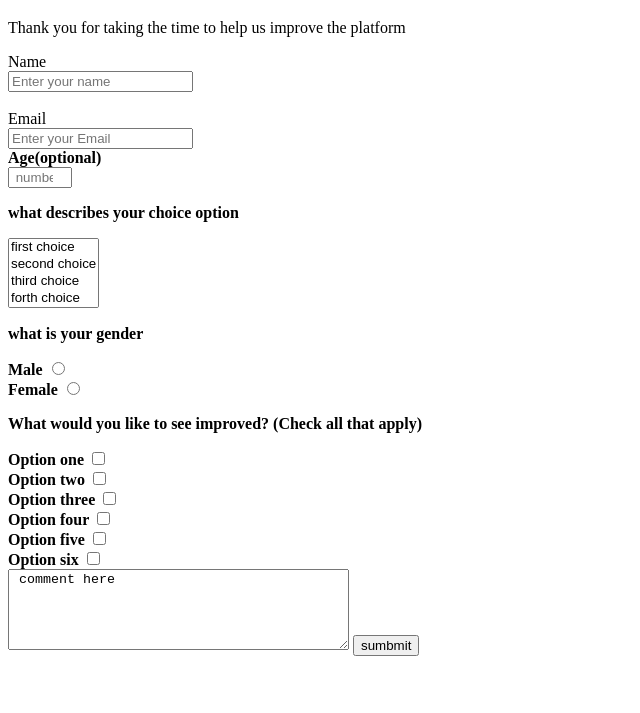
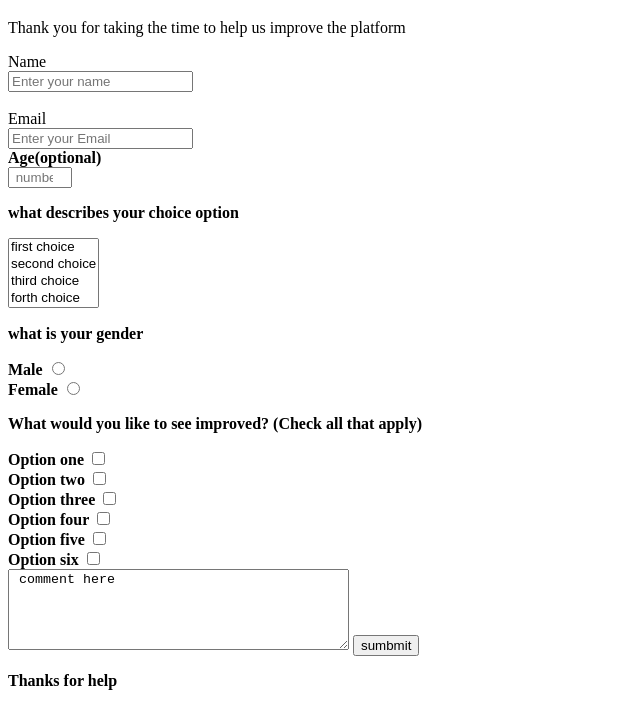
Before and after one commit to george827/george_faishar, a plain HTML site: page fcc-test-suite-template-master/index.html in a window 1280 px wide. Shown: the part 87-800 px from the top of the page, without its empty margins (0-640 px from the left). Drawn offline with Linux system fonts and the light colour scheme.

Commit message:
this clear

```diff
--- a/fcc-test-suite-template-master/index.html
+++ b/fcc-test-suite-template-master/index.html
@@ -64,4 +64,5 @@
 
        </form>
   </body>
+  <P>Thanks for help</P>
 </html>
```
